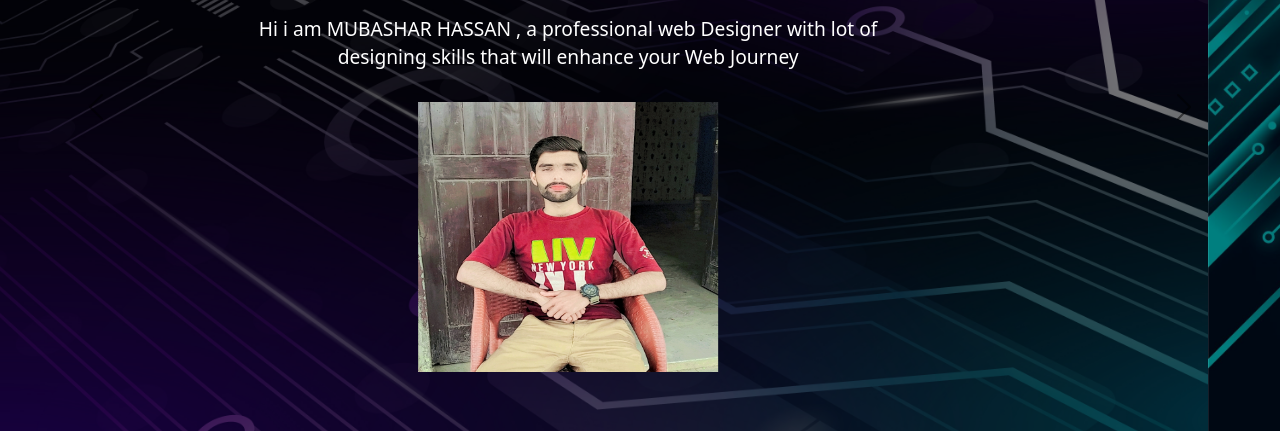
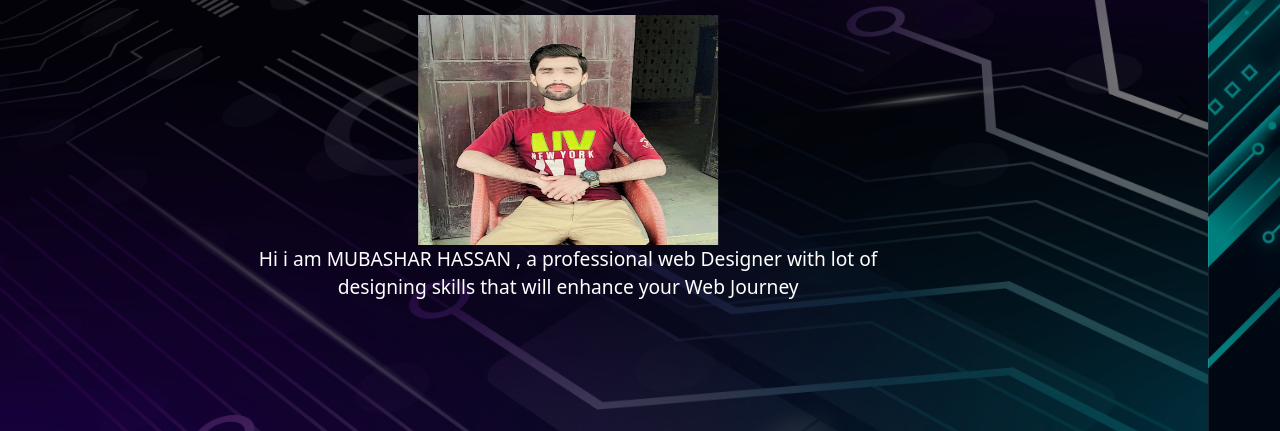
Before and after one commit to MubasharGit/computer_science.github.io, a plain HTML site: page index.html in a window 1280 px wide. Shown: the part 369-800 px from the top of the page. Drawn offline with nearby package versions, Linux system fonts and the light colour scheme.

Commit message:
Update index.html

```diff
--- a/index.html
+++ b/index.html
@@ -64,11 +64,12 @@
             <div class="carousel-item active" style="background-image: url('slide1.jpg');">
                 <div class="carousel-caption">
                     <h1 >MUBASHAR HASSAN</h1>
+                   <span>
+                        <img src="IMG_20250216_140326.jpg" alt="Mubashar Hassan"  width="300px" height="230px">
+                   </span>
                     <p style="color: rgb(255, 255, 255);">Hi i am MUBASHAR HASSAN , a professional web Designer with lot of designing skills that will enhance your Web Journey </p>
 
-                    <span>
-                        <img src="IMG_20250216_140326.jpg" alt="Mubashar Hassan"  width="300px" height="270px">
-                    </span>
+
 
 
                     <!-- <a href="javascript:void(0);" onclick="scrollToServices()" class="btn btn-primary"></a> -->
```
